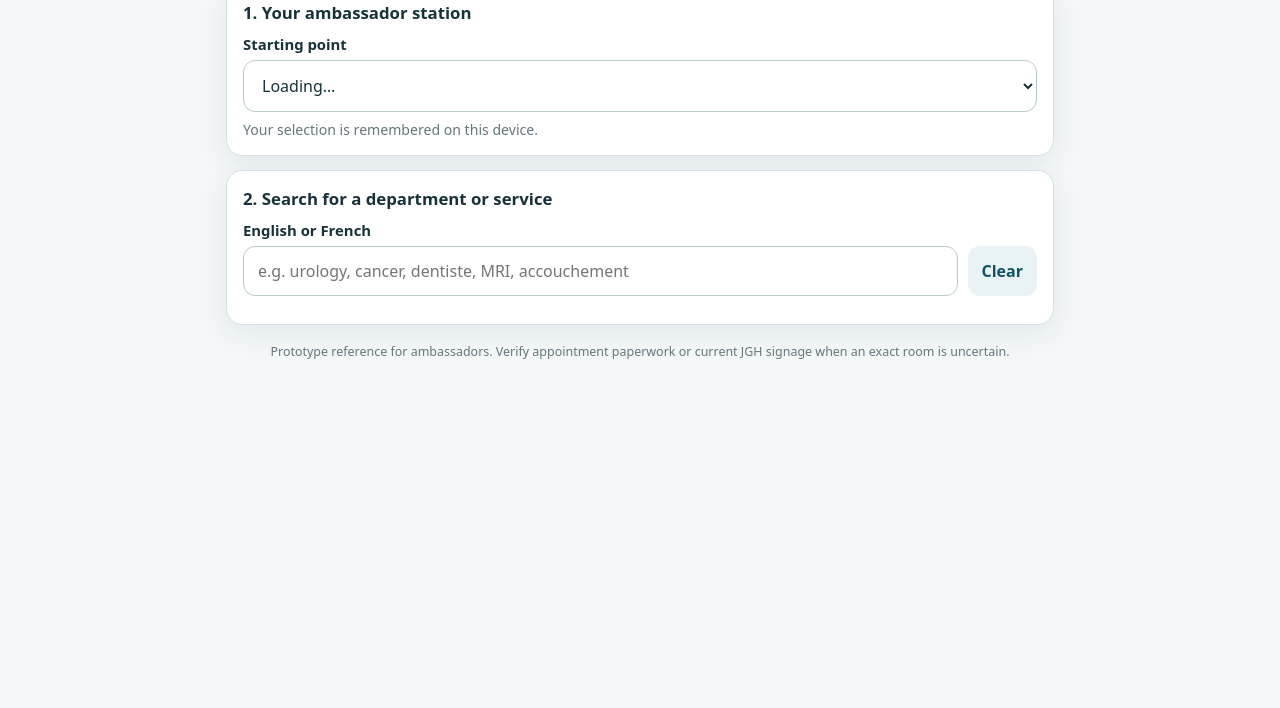
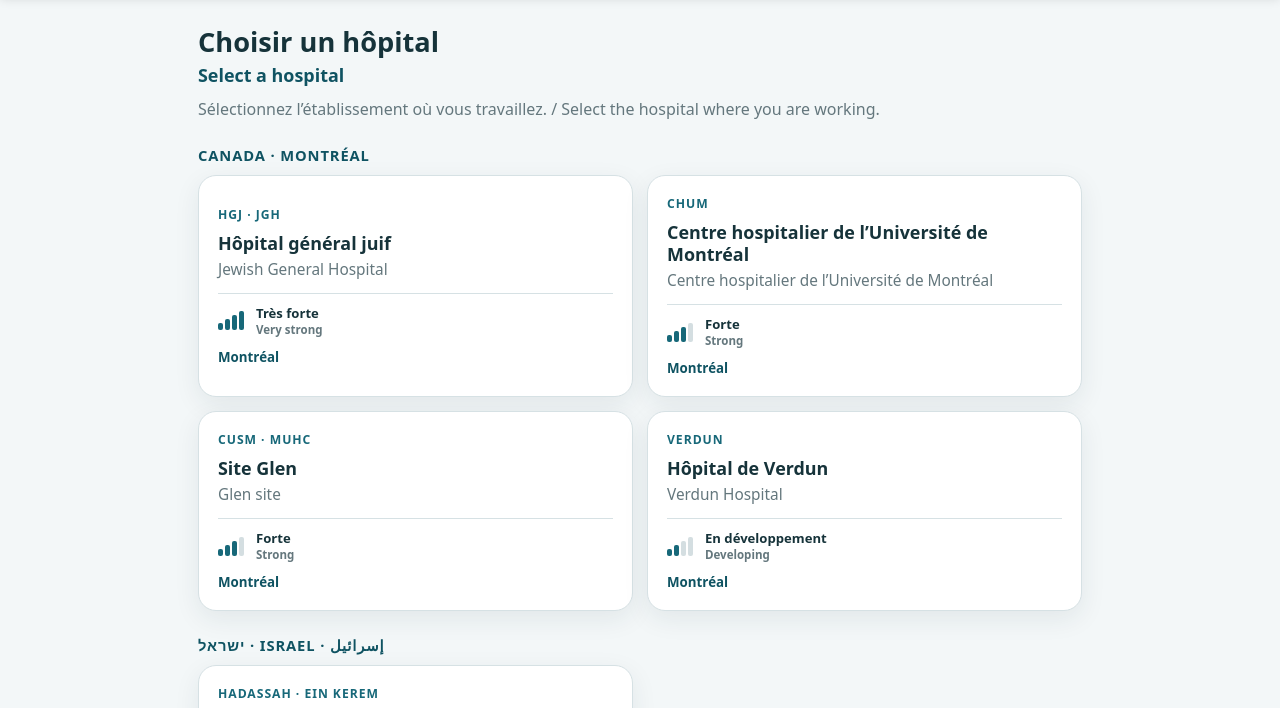
Before and after one commit to ollie61/waywey, a plain HTML site: page index.html in a window 1280 px wide. Shown: the part 131-839 px from the top of the page. Before the commit the page ends 800 px from the top, so only its background shows below. Drawn offline with Linux system fonts and the light colour scheme.

Commit message:
Load WayWey entry point as ES module

```diff
--- a/index.html
+++ b/index.html
@@ -93,6 +93,6 @@
 </dialog>
 
 <script src="./qrcode.min.js" defer></script>
-<script src="./app.js" defer></script>
+<script type="module" src="./app.js"></script>
 </body>
 </html>
```
